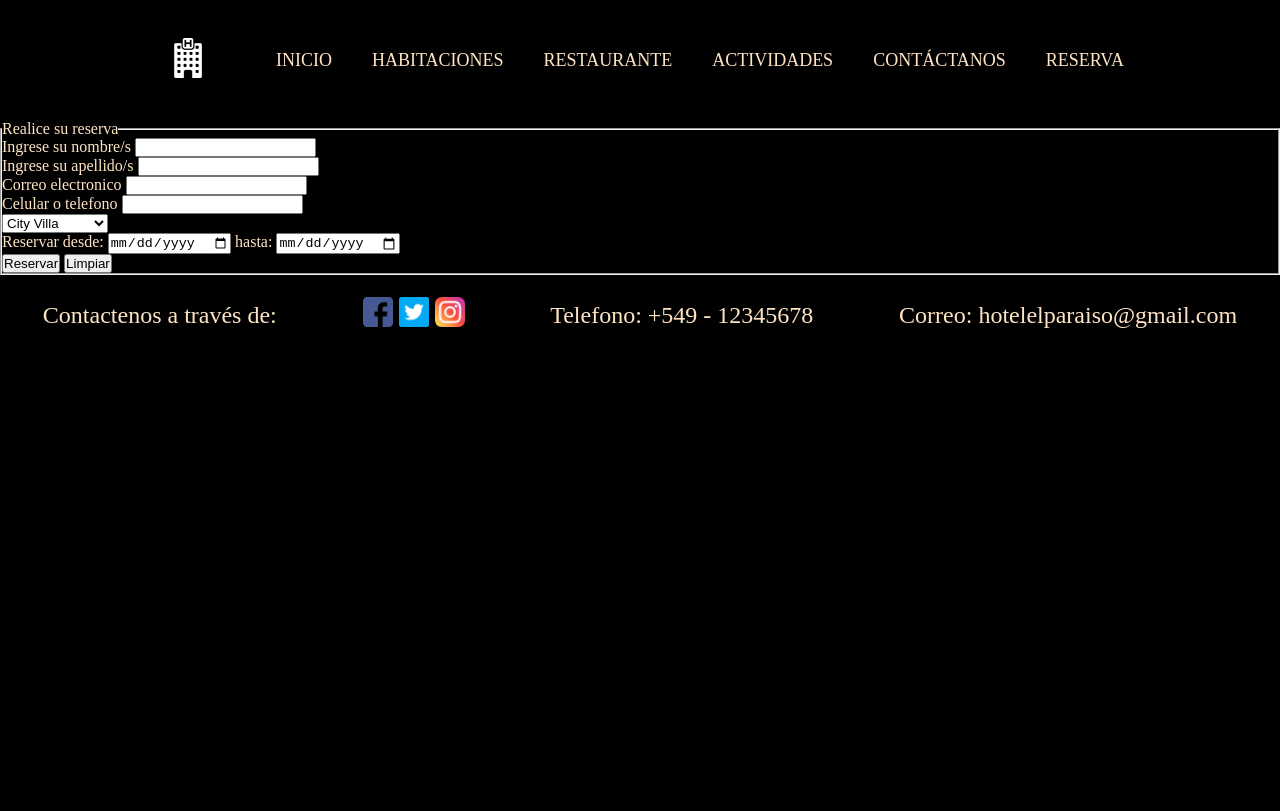
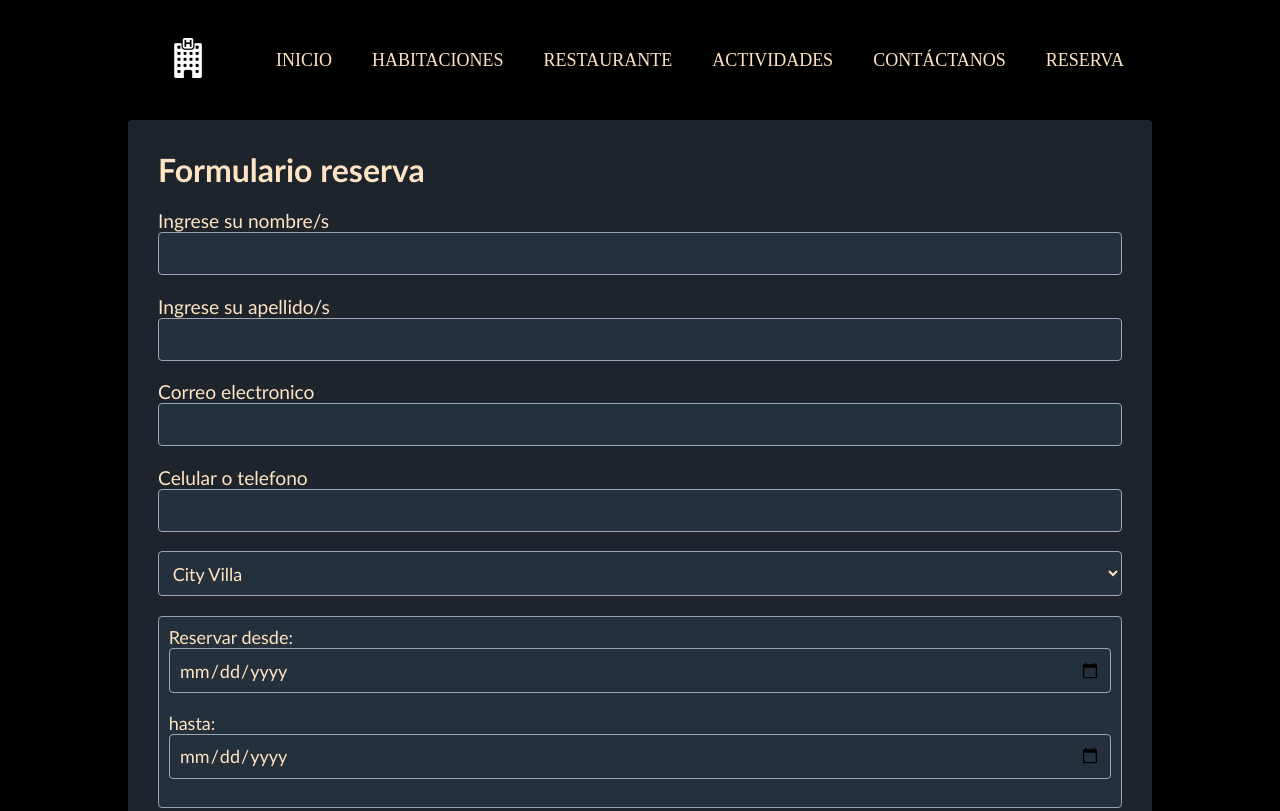
Before and after one commit to Nionn11/tercera_preentrega, a website: page pages/reserva.html in a window 1280 px wide. Shown: the top 811 px of the page. Drawn offline with nearby package versions, Linux system fonts and the light colour scheme.

Commit message:
commit_6

```diff
--- a/css/styles.css
+++ b/css/styles.css
@@ -357,6 +357,10 @@ footer {
     footer {
         font-size: 1.3rem;
     }
+    .footer__red {
+        height: 20px;
+        width: 20px;
+    }
     /* HABITACIONES */
     /* MAIN */
     .habit__section {
@@ -451,6 +455,7 @@ footer {
     footer {
         font-size: 1rem;
     }
+
     /* HABITACIONES */
     /* MAIN */
 
@@ -484,7 +489,7 @@ footer {
         justify-content: center;
     }
 }
-@media only screen and (max-width: 625px){
+@media only screen and (max-width: 660px){
     .checkbtn{
         display: block;
     }
@@ -518,6 +523,7 @@ footer {
     .desactivar {
         display: none;
     }
+
 }
 /* CELULAR */
 @media only screen and (max-width: 490px) {
@@ -573,10 +579,7 @@ footer {
         flex-wrap: wrap;
         font-size: 1rem;
     }
-    .footer__red {
-        height: 20px;
-        width: 20px;
-    }
+
 
     /* HABITACIONES */
     /* MAIN */
@@ -1047,3 +1050,44 @@ color: #fff;
 		grid-template-areas: "section1" "section2";
 	}
 }
+
+
+/* RESERVA */
+.formulario {
+    font-size: 1.2rem;
+    width: 80%;
+    background: #1e242b;
+    padding: 30px;
+    margin: auto;
+    border-radius: 4px;
+    font-family: 'calibri';
+    color: bisque;
+    box-shadow: 7px 13px 37px #000;
+}
+.formulario h4 {
+    font-size: 2rem;
+    margin-bottom: 20px;
+  }
+.ingresar {
+ width: 100%;
+  background: #24303c;
+  padding: 1%;
+  border-radius: 4px;
+  margin-bottom: 2%;
+  border: 1px solid #9da6b9;
+  font-family: 'calibri';
+  font-size: 18px;
+  color: bisque;
+}
+.boton {
+    width: 100%;
+    background: rgb(30, 102, 143);
+    border: none;
+    padding: 1.5%;
+    color: white;
+    margin: 1% 0;
+    font-size: 1.3rem;
+  }
+.ingresar:focus {
+    background: rgb(19, 97, 161);
+}
--- a/pages/reserva.html
+++ b/pages/reserva.html
@@ -38,57 +38,56 @@
         </nav>
     </header>
 
-    <main>
-        <fieldset>
-            <legend>Realice su reserva</legend>
-        <form action="" method="get">
+    <main id="main__reserva">
 
+        <form action="" method="get" class="formulario">
+            <h4>Formulario reserva</h4>
             <div>
                 <label for="Nombre">Ingrese su nombre/s
-                    <input type="text" name="Nombre" value="" id="Nombre" required>
+                    <input type="text" name="Nombre" value="" id="Nombre" required class="ingresar">
                 </label>
             </div>
 
             <div>
                 <label for="Apellido">Ingrese su apellido/s
-                    <input type="text" name="Apellido" value="" id="Apellido" required>
+                    <input type="text" name="Apellido" value="" id="Apellido" required class="ingresar">
                 </label>
             </div>
 
             <div>
                 <label for="Email">Correo electronico</label>
-                <input type="text" name="Email" value="" id="Email" required>
+                <input type="text" name="Email" value="" id="Email" required class="ingresar">
             </div>
 
             <div>
                 <label for="Telefono">Celular o telefono</label>
-                <input type="text" name="Telefono" value="" id="Telefono" required>
+                <input type="text" name="Telefono" value="" id="Telefono" required class="ingresar">
             </div>
 
             <div>
-                <select name="Sucursal" required>
+                <select name="Sucursal" required class="ingresar">
                     <option value="CV">City Villa</option>
                     <option value="BV">Beach Villa</option>
                     <option value="MV">Mountain Villa</option>
                 </select>
             </div>
 
-            <div>Reservar desde:
+            <div class="ingresar">Reservar desde:
                 <span>
-                    <input type="date">
+                    <input type="date" class="ingresar">
                 </span>
                 hasta:
                 <span>
-                    <input type="date">
+                    <input type="date" class="ingresar">
                 </span>
             </div>
 
             <div>
-                <input type="submit" value="Reservar">
-                <input type="reset" value="Limpiar">
+                <input type="submit" value="Reservar" class="boton">
+                <input type="reset" value="Limpiar" class="boton">
             </div>
         </form>
-        </fieldset>
+
     </main>
 
     <footer clas="footer">
```
Also changed, not shown: pages/actividades.html (+4 -4 lines).
